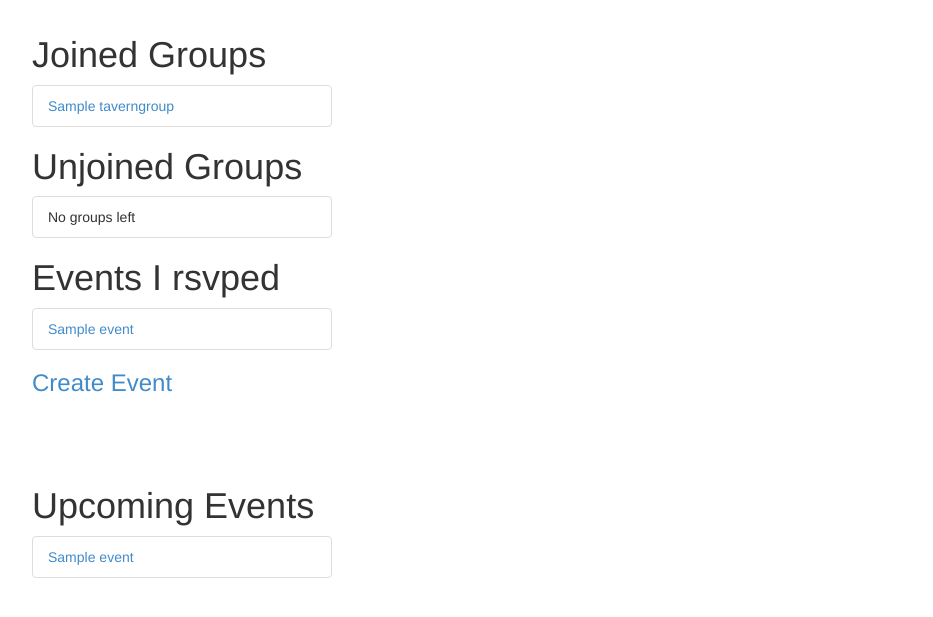
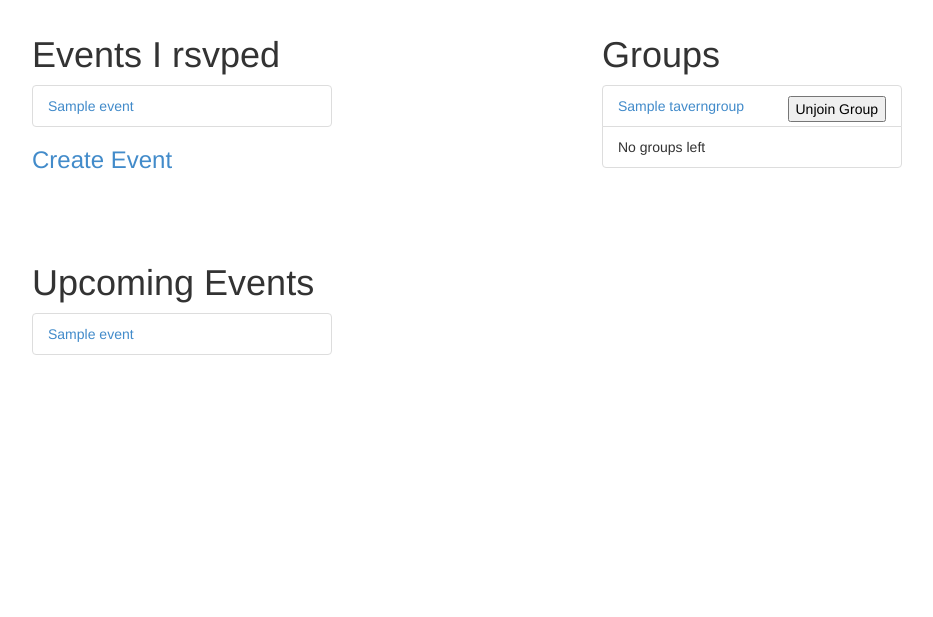
Before and after one commit to agiliq/opentavern, a Django app: page / in a window 1280 px wide. Shown: the part 51-668 px from the top of the page, without its empty margins (38-971 px from the left). Run offline with Django 3.2, Linux system fonts and the light colour scheme; a user stored in the database is signed in; tables that the repository leaves empty hold one stand-in row (values such as "Sample post"); some libraries are stand-ins or nearby versions.

Commit message:
Combined joined and unjoined groups on home page

```diff
--- a/tavern/templates/home.html
+++ b/tavern/templates/home.html
@@ -9,24 +9,33 @@
   {% endif %}
 
   {% if user.is_authenticated %}
-    <h1> Joined Groups </h1>
+    <div style="width:50%;float:right">
+    <h1>Groups</h1>
 
     <ul class="list-group">
     {% for group in joined_groups %}
-        <li class="list-group-item"><a href="{% url 'tavern_group_details' group.slug %}">{{ group.name }}</a></li>
+        <li class="list-group-item">
+            <a href="{% url 'tavern_group_details' group.slug %}">{{ group.name }}</a>
+            <button id="join_group" style="float: right;" onclick="toggle_member(this.id, '{{ user.id }}', '{{ group.slug }}')">
+                Unjoin Group
+            </button>
+        </li>
         {% empty %}
         <li class="list-group-item">No groups joined</li>
     {% endfor %}
+
+    {% for group in unjoined_groups %}
+        <li class="list-group-item">
+            <a href="{% url 'tavern_group_details' group.slug %}">{{ group.name }}</a>
+            <button id="unjoin_group" style="float: right;" onclick="toggle_member(this.id, '{{ user.id }}', '{{ group.slug }}')">
+                Join Group
+            </button>
+        </li>
+        {% empty %}
+        <li class="list-group-item">No groups left</li>
+    {% endfor %}
     </ul>
-
-    <h1> Unjoined Groups</h1>
-        <ul class="list-group">
-            {% for group in unjoined_groups %}
-                <li class="list-group-item"><a href="{% url 'tavern_group_details' group.slug %}">{{ group.name }}</a></li>
-                {% empty %}
-                <li class="list-group-item">No groups left</li>
-            {% endfor %}
-        </ul>
+    </div>
 
     {% if past_events %}
         {% include 'past_events.html' %}
@@ -63,3 +72,22 @@
     {% endif %}
 
 {% endblock content %}
+
+{% block javascript %}
+    <script>
+        function toggle_member(clicked_id, user, slug) {
+            var url = "/tavern_toggle_member";
+            $.post(url,
+                   {user_id:user, slug:slug,
+                   csrfmiddlewaretoken: '{{ csrf_token }}'},
+                   function(data) {
+                    if (clicked_id == 'join_group') {
+                        $('#join_group').html(data);
+                    }
+                    if (clicked_id == 'unjoin_group') {
+                        $('#unjoin_group').html(data);
+                    }
+                   });
+        }
+    </script>
+{% endblock %}
```
